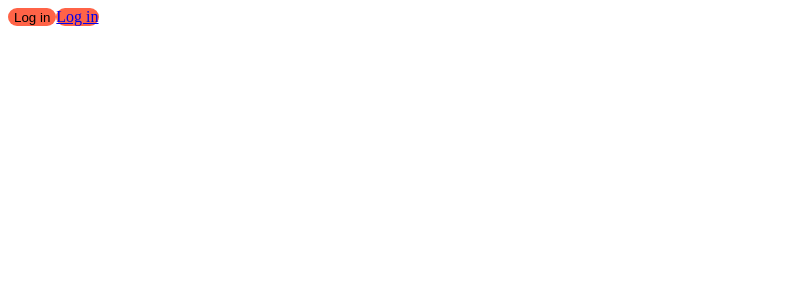
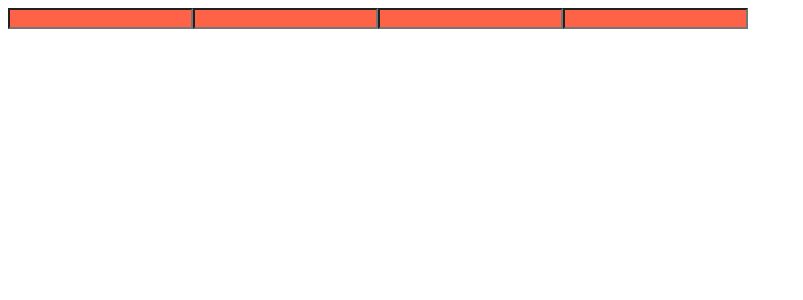
Before and after one commit to weeeeey/React-master, a React (Create React App) app in the folder master-class/: page / in a window 1280 px wide. Shown: the top 300 px of the page, without its empty margins (0-803 px from the left). Built offline with nearby package versions, Linux system fonts and the light colour scheme.

Commit message:
#2 styledComponents - attrs 로 속성값 자동 부여

```diff
--- a/master-class/src/App.js
+++ b/master-class/src/App.js
@@ -4,21 +4,21 @@
     display: flex;
 `;
 
-const Btn = styled.button`
+const Input = styled.input.attrs({ required: true, minLength: 10 })`
     background-color: tomato;
-    border: 0;
-    border-radius: 15px;
 `;
 
 const App = () => {
     return (
         <Father as="header">
-            <Btn> Log in </Btn>
-            {/* Btn의 모든 것을 사용하면서 HTML 부분에서는 as 뒤에 정의된 a 태그임 */}
-            {/* 이 부분의 HTML element를 확인해보면 a 태그로 바뀌어 있음*/}
-            <Btn as="a" href="/">
-                Log in
-            </Btn>
+            {/* attrs 함수를 통해 속성값을 자동으로 부여 */}
+            {/* HTML 요소를 확인해보면  */}
+            {/* <input required minlength="10" class="sc-hBxehG eIyleZ"> */}
+            {/* 라고 표시 됨 */}
+            <Input />
+            <Input />
+            <Input />
+            <Input />
         </Father>
     );
 };
```
